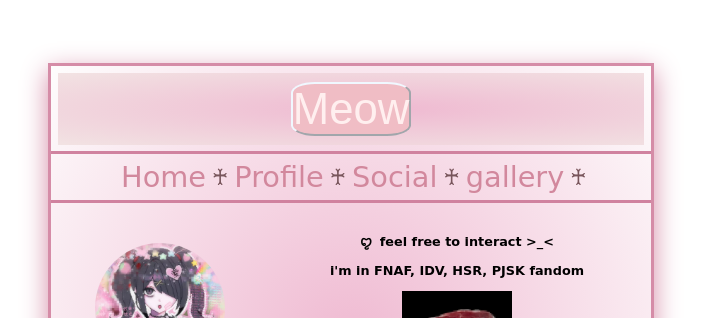
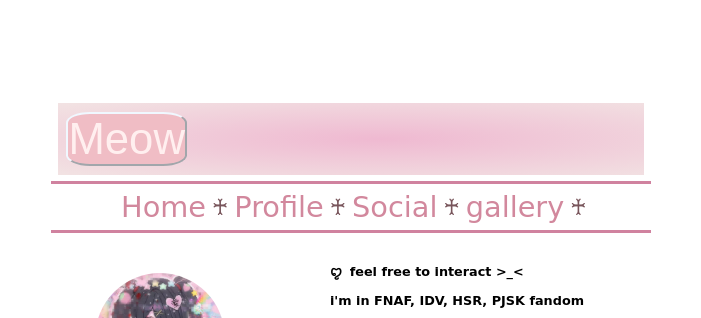
Before and after one commit to LussssSun/lins, a website: page index.html in a window 1280 px wide. Shown: the top 318 px of the page, without its empty margins (289-990 px from the left). Drawn offline with Linux system fonts and the light colour scheme; a web font is replaced by a local one.

Commit message:
Update styles.css

```diff
--- a/styles.css
+++ b/styles.css
@@ -10,9 +10,9 @@
 }
 .container {
   display: grid;
-  height: 20vh;
   place-items: center;
   grid-template-columns: 1fr 1.8fr;
+  height: auto;  /* 让内容撑开 frame */
 }
 .card {
   background: transparent;
@@ -125,18 +125,10 @@ body {
 }
 
 .frame {
-  border: 3px solid rgb(213, 140, 167);
-  text-align: center;
-  width: 600px;
-  height: 500px;
-  background: radial-gradient(circle, #efb9d1, #fefdfd);
-  box-shadow: 0 8px 25px rgb(213, 140, 167);
-  display: flex;
-  flex-direction: column; /* 竖直分块 */
-}
-.frame {
-  height: 70vh;  /* 70% 的视口高度 */
-  max-height: 90vh; /* 不超出屏幕 */
+  height: auto;  /* 根据内容自适应 */
+  width: 90%;
+  max-width: 600px;
+  padding: 16px;
 }
 @media (max-width: 768px) {
   .container {
```
